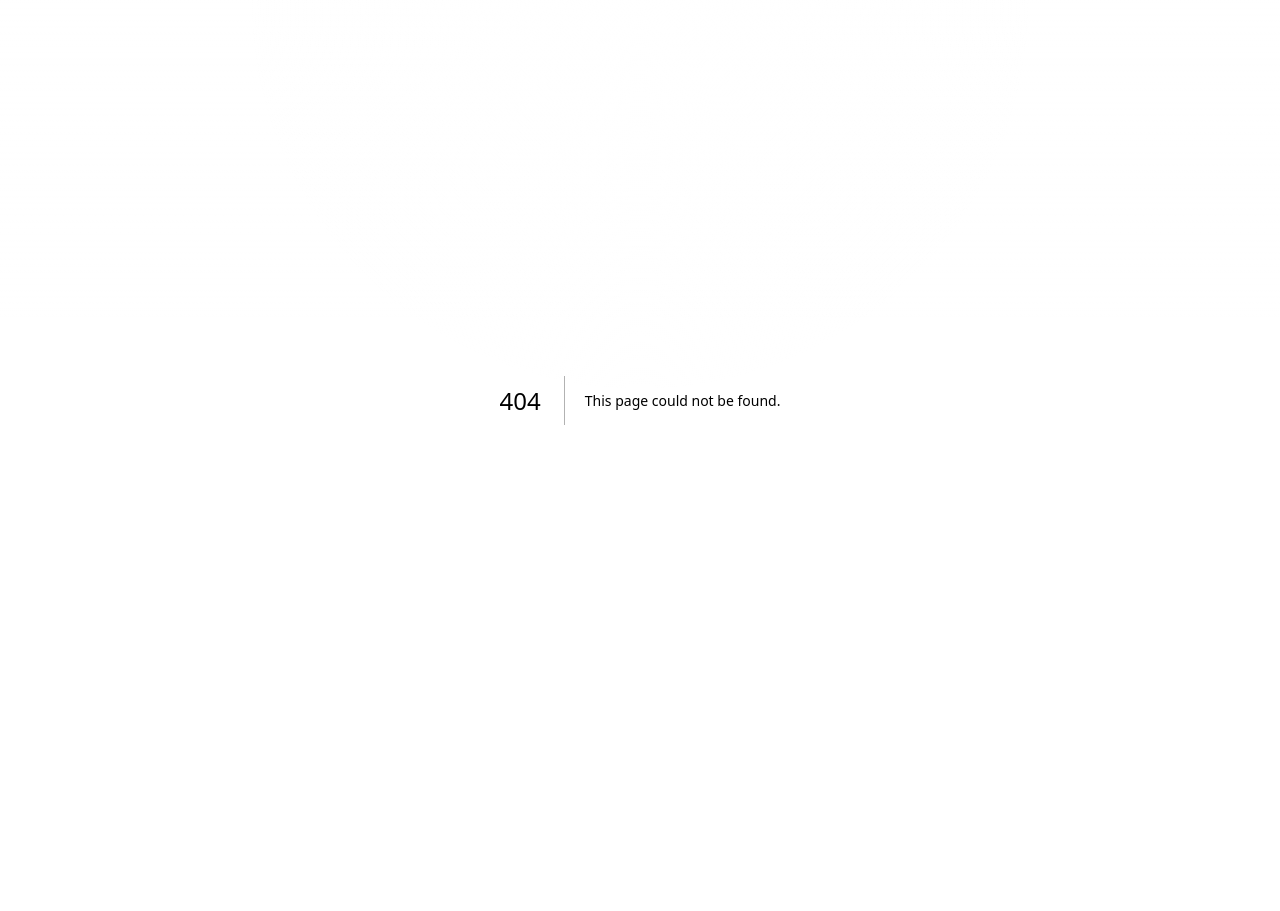
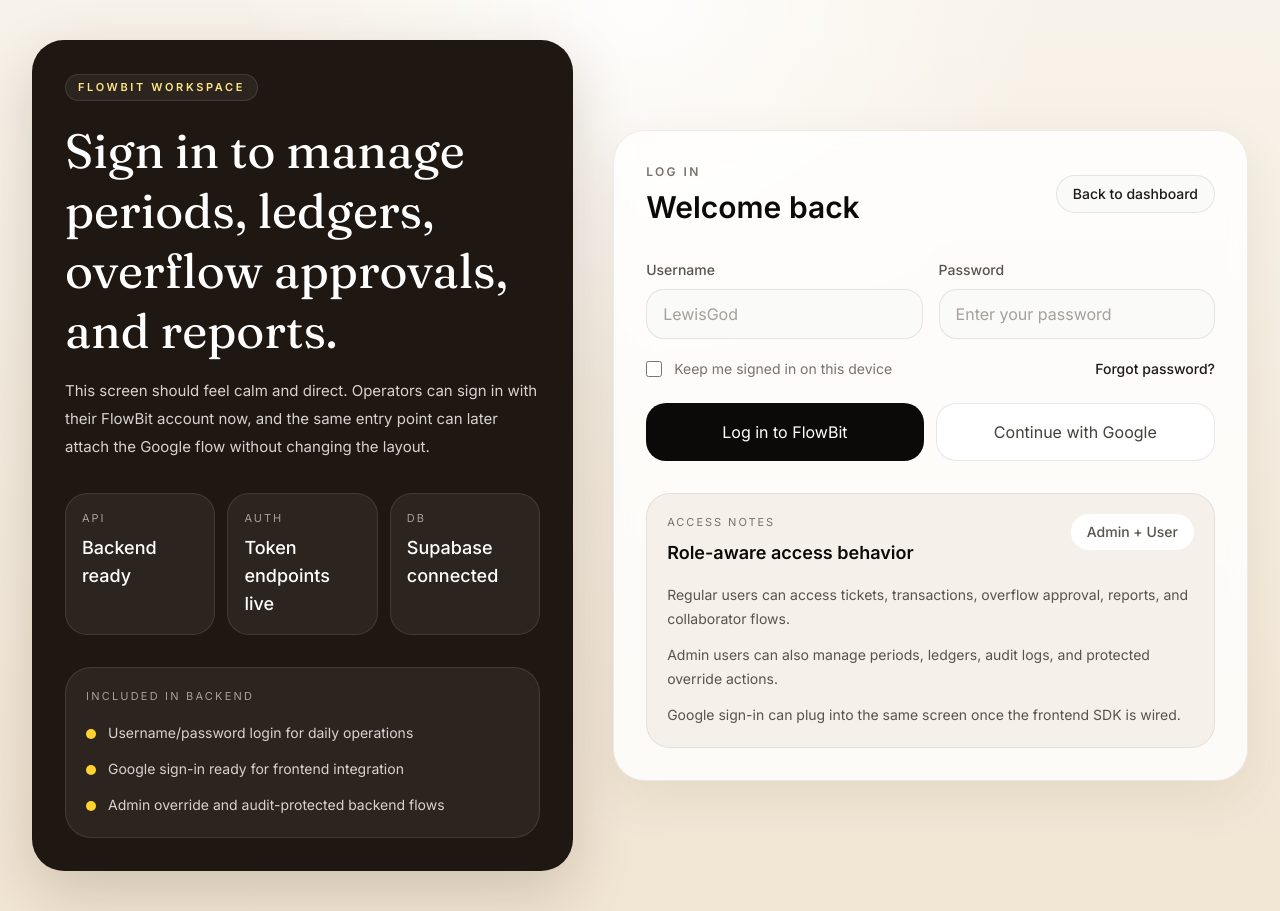
Before and after one commit to dana-khaing/FlowBit_Capacity-Based-Numeric-Transaction-Management-System, a Next.js app in the folder flowbit-frontend/: page /login in a window 1280 px wide. Before the commit this address had no page. Before the commit the page ends 800 px from the top, so only its background shows below. Built offline with nearby package versions, Linux system fonts and the light colour scheme.

Commit message:
Extract reusable login components

```diff
--- /dev/null
+++ b/flowbit-frontend/src/app/login/page.tsx
@@ -0,0 +1,5 @@
+import { LoginPage } from "@/components/auth/login-page";
+
+export default function LoginRoute() {
+  return <LoginPage />;
+}
--- /dev/null
+++ b/flowbit-frontend/src/components/auth/auth-input.tsx
@@ -0,0 +1,18 @@
+type AuthInputProps = {
+  label: string;
+  type: "text" | "password";
+  placeholder: string;
+};
+
+export function AuthInput({ label, type, placeholder }: AuthInputProps) {
+  return (
+    <label className="block">
+      <span className="text-sm font-medium text-stone-600">{label}</span>
+      <input
+        type={type}
+        placeholder={placeholder}
+        className="mt-2 w-full rounded-[18px] border border-stone-900/10 bg-stone-50 px-4 py-3 text-base text-stone-950 outline-none transition placeholder:text-stone-400 focus:border-stone-950"
+      />
+    </label>
+  );
+}
--- /dev/null
+++ b/flowbit-frontend/src/components/auth/auth-marketing-panel.tsx
@@ -0,0 +1,49 @@
+const authHighlights = [
+  "Username/password login for daily operations",
+  "Google sign-in ready for frontend integration",
+  "Admin override and audit-protected backend flows",
+];
+
+const envChecks = [
+  { label: "API", value: "Backend ready" },
+  { label: "Auth", value: "Token endpoints live" },
+  { label: "DB", value: "Supabase connected" },
+];
+
+export function AuthMarketingPanel() {
+  return (
+    <section className="rounded-[32px] border border-stone-900/8 bg-[#1f1712] p-6 text-stone-50 shadow-[0_20px_60px_rgba(54,30,8,0.18)] sm:p-8 lg:w-[46%]">
+      <div className="inline-flex items-center gap-2 rounded-full border border-white/10 bg-white/6 px-3 py-1 text-[11px] font-semibold uppercase tracking-[0.24em] text-amber-200">
+        FlowBit Workspace
+      </div>
+      <h1 className="mt-5 font-serif text-4xl leading-tight text-white sm:text-5xl">
+        Sign in to manage periods, ledgers, overflow approvals, and reports.
+      </h1>
+      <p className="mt-4 max-w-xl text-sm leading-7 text-stone-300 sm:text-[15px]">
+        This screen should feel calm and direct. Operators can sign in with their FlowBit account now, and the same
+        entry point can later attach the Google flow without changing the layout.
+      </p>
+
+      <div className="mt-8 grid gap-3 sm:grid-cols-3">
+        {envChecks.map((item) => (
+          <div key={item.label} className="rounded-[22px] border border-white/10 bg-white/6 px-4 py-4">
+            <p className="text-[11px] uppercase tracking-[0.18em] text-stone-400">{item.label}</p>
+            <p className="mt-2 text-lg font-medium text-white">{item.value}</p>
+          </div>
+        ))}
+      </div>
+
+      <div className="mt-8 rounded-[26px] border border-white/10 bg-white/6 p-5">
+        <p className="text-[11px] uppercase tracking-[0.2em] text-stone-400">Included in backend</p>
+        <ul className="mt-4 space-y-3 text-sm leading-6 text-stone-300">
+          {authHighlights.map((item) => (
+            <li key={item} className="flex gap-3">
+              <span className="mt-2 h-2.5 w-2.5 rounded-full bg-amber-300" />
+              <span>{item}</span>
+            </li>
+          ))}
+        </ul>
+      </div>
+    </section>
+  );
+}
--- /dev/null
+++ b/flowbit-frontend/src/components/auth/login-form-card.tsx
@@ -0,0 +1,68 @@
+import Link from "next/link";
+import { AuthInput } from "./auth-input";
+
+const accessNotes = [
+  "Regular users can access tickets, transactions, overflow approval, reports, and collaborator flows.",
+  "Admin users can also manage periods, ledgers, audit logs, and protected override actions.",
+  "Google sign-in can plug into the same screen once the frontend SDK is wired.",
+];
+
+export function LoginFormCard() {
+  return (
+    <section className="mt-5 rounded-[32px] border border-stone-900/8 bg-white/82 p-5 shadow-[0_18px_50px_rgba(73,52,26,0.08)] backdrop-blur sm:p-8 lg:mt-0 lg:w-[54%]">
+      <div className="flex items-center justify-between gap-3">
+        <div>
+          <p className="text-[12px] font-semibold uppercase tracking-[0.2em] text-stone-500">Log In</p>
+          <h2 className="mt-2 text-3xl font-semibold text-stone-950">Welcome back</h2>
+        </div>
+        <Link
+          href="/"
+          className="rounded-full border border-stone-900/10 bg-stone-50 px-4 py-2 text-sm font-medium text-stone-600"
+        >
+          Back to dashboard
+        </Link>
+      </div>
+
+      <div className="mt-8 grid gap-4 md:grid-cols-2">
+        <AuthInput label="Username" type="text" placeholder="LewisGod" />
+        <AuthInput label="Password" type="password" placeholder="Enter your password" />
+      </div>
+
+      <div className="mt-5 flex flex-col gap-3 sm:flex-row sm:items-center sm:justify-between">
+        <label className="flex items-center gap-3 text-sm text-stone-500">
+          <input type="checkbox" className="h-4 w-4 rounded border-stone-300" />
+          Keep me signed in on this device
+        </label>
+
+        <Link href="#" className="text-sm font-medium text-[#b66427]">
+          Forgot password?
+        </Link>
+      </div>
+
+      <div className="mt-6 flex flex-col gap-3 sm:flex-row">
+        <button className="flex-1 rounded-[20px] bg-stone-950 px-5 py-4 text-sm font-semibold text-white transition hover:bg-stone-800">
+          Log in to FlowBit
+        </button>
+        <button className="flex-1 rounded-[20px] border border-stone-900/10 bg-white px-5 py-4 text-sm font-semibold text-stone-700 transition hover:bg-stone-50">
+          Continue with Google
+        </button>
+      </div>
+
+      <div className="mt-8 rounded-[24px] border border-stone-900/8 bg-[#f5f1ea] p-5">
+        <div className="flex flex-col gap-4 md:flex-row md:items-start md:justify-between">
+          <div>
+            <p className="text-[11px] uppercase tracking-[0.18em] text-stone-500">Access Notes</p>
+            <h3 className="mt-2 text-lg font-semibold text-stone-950">Role-aware access behavior</h3>
+          </div>
+          <div className="rounded-full bg-white px-4 py-2 text-sm font-medium text-stone-600">Admin + User</div>
+        </div>
+
+        <ul className="mt-4 space-y-3 text-sm leading-6 text-stone-600">
+          {accessNotes.map((item) => (
+            <li key={item}>{item}</li>
+          ))}
+        </ul>
+      </div>
+    </section>
+  );
+}
--- /dev/null
+++ b/flowbit-frontend/src/components/auth/login-page.tsx
@@ -0,0 +1,13 @@
+import { AuthMarketingPanel } from "./auth-marketing-panel";
+import { LoginFormCard } from "./login-form-card";
+
+export function LoginPage() {
+  return (
+    <main className="min-h-screen bg-[radial-gradient(circle_at_top,_rgba(255,255,255,0.86),_transparent_36%),linear-gradient(180deg,_#f8f3ea_0%,_#f1e5d3_100%)] text-stone-900">
+      <div className="mx-auto flex min-h-screen w-full max-w-[1400px] flex-col px-4 py-6 sm:px-6 lg:flex-row lg:items-center lg:gap-10 lg:px-8 lg:py-10">
+        <AuthMarketingPanel />
+        <LoginFormCard />
+      </div>
+    </main>
+  );
+}
```
